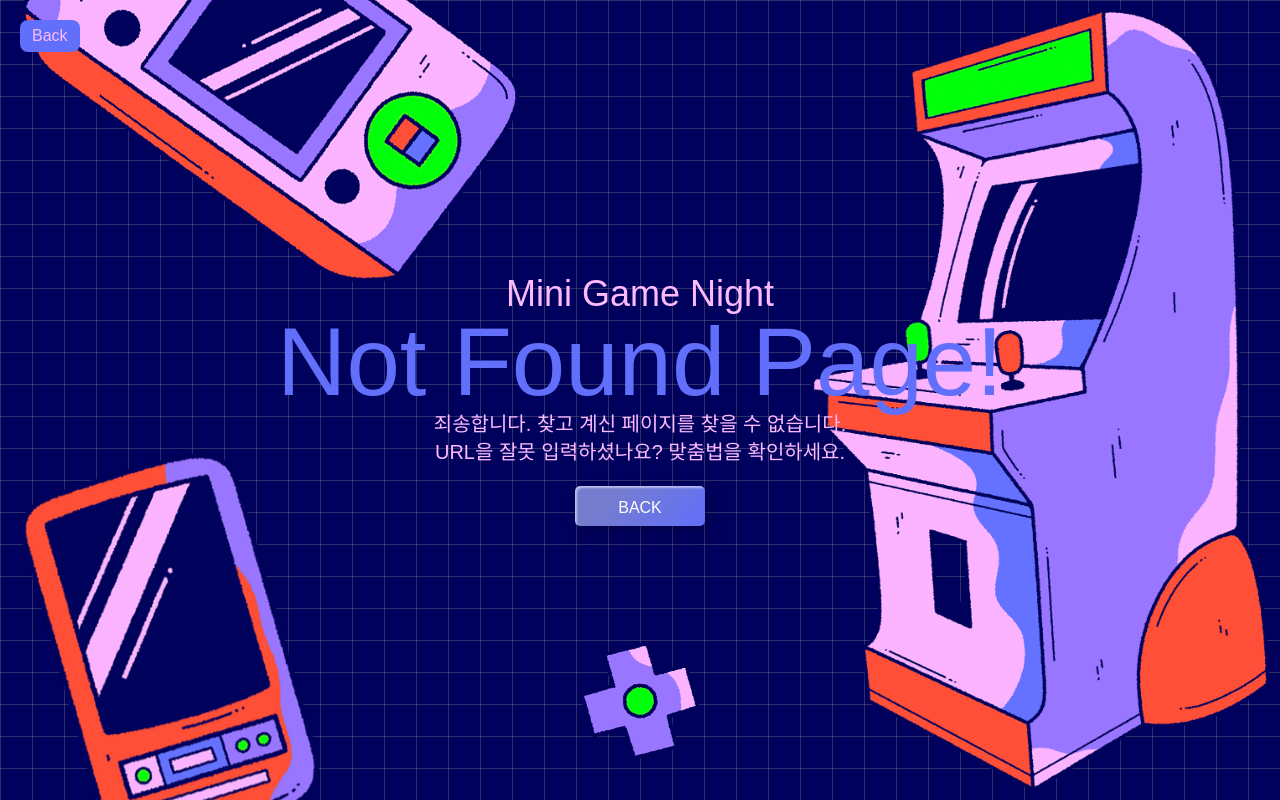
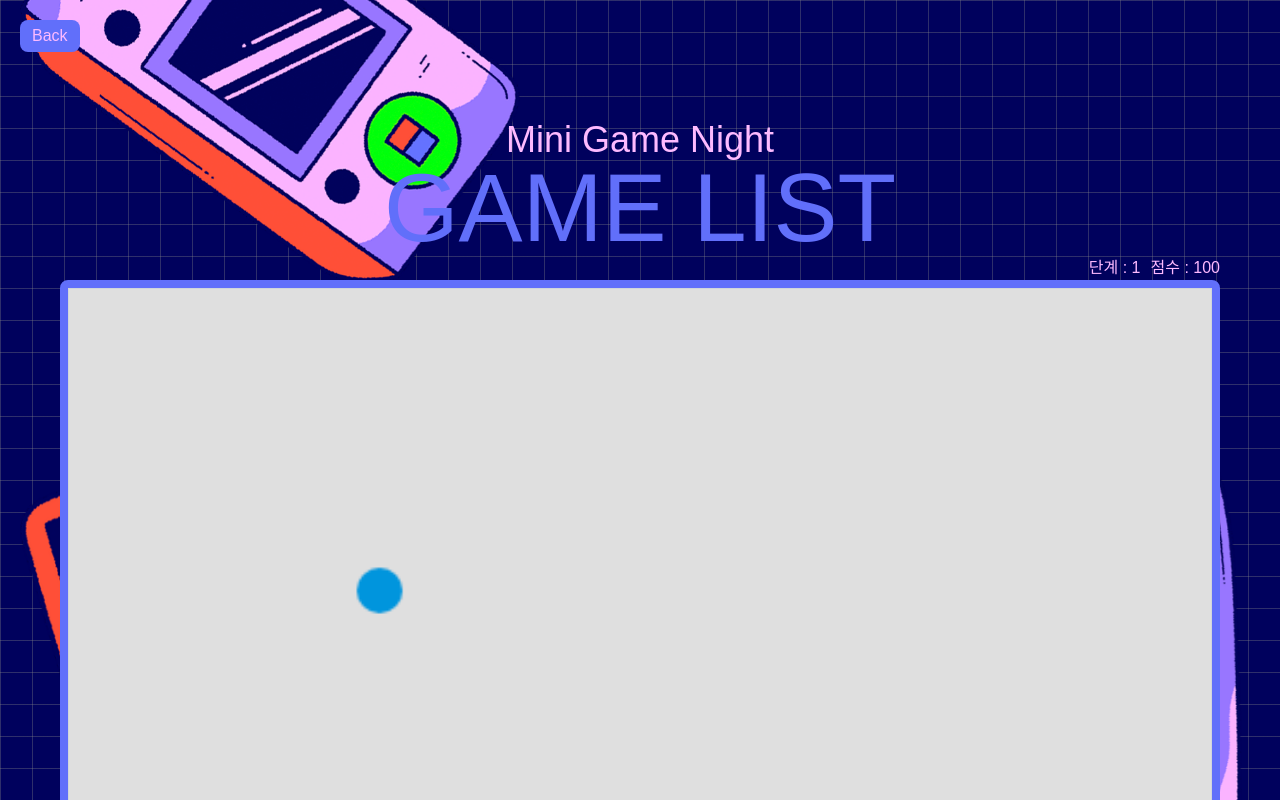
Before and after one commit to JinWan0823/game-project, a Next.js app: page /brickgame in a window 1280 px wide. Before the commit this address had no page. Shown: the top 800 px of the page. Built offline with nearby package versions, Linux system fonts and the light colour scheme; a web font is replaced by a local one.

Commit message:
✨ canvas 움직이는 공

```diff
--- /dev/null
+++ b/src/_components/brickgame/BrickGameBoard.tsx
@@ -0,0 +1,75 @@
+'use client';
+
+import { useEffect, useRef, useState } from 'react';
+
+export default function BrickGameBoard() {
+  const canvasRef = useRef<HTMLCanvasElement | null>(null);
+  const [ctx, setCtx] = useState<CanvasRenderingContext2D | null>(null);
+
+  const [x, setX] = useState(0);
+  const [y, setY] = useState(0);
+  const [dx, setDx] = useState(2);
+  const [dy, setDy] = useState(-2);
+
+  useEffect(() => {
+    const canvas = canvasRef.current;
+    if (canvas) {
+      const context = canvas.getContext('2d');
+      if (context) {
+        setCtx(context);
+      }
+    }
+  }, []);
+
+  const drawBall = () => {
+    if (!ctx) return;
+    ctx.beginPath();
+    ctx.arc(x, y, 10, 0, Math.PI * 2);
+    ctx.fillStyle = '#0095DD';
+    ctx.fill();
+    ctx.closePath();
+  };
+
+  const draw = () => {
+    if (!ctx) return;
+
+    ctx.clearRect(0, 0, canvasRef.current!.width, canvasRef.current!.height);
+    drawBall();
+  };
+
+  useEffect(() => {
+    const interval = setInterval(() => {
+      setX((prevX) => {
+        const newX = prevX + dx;
+        if (newX > canvasRef.current!.width || newX < 0) {
+          setDx(-dx);
+        }
+        return newX;
+      });
+
+      setY((prevY) => {
+        const newY = prevY + dy;
+        if (newY > canvasRef.current!.height || newY < 0) {
+          setDy(-dy);
+        }
+        return newY;
+      });
+    }, 10);
+
+    return () => clearInterval(interval);
+  }, [dx, dy]);
+
+  useEffect(() => {
+    draw();
+  }, [x, y]); // x와 y 값이 바뀔 때마다 draw 함수 호출
+  return (
+    <div className="w-full h-full relative">
+      <canvas
+        ref={canvasRef}
+        className="border border-gray-300 w-full h-full"
+        width={500}
+        height={500}
+      />
+    </div>
+  );
+}
--- /dev/null
+++ b/src/app/(route)/brickgame/page.tsx
@@ -0,0 +1,21 @@
+import BrickGameBoard from '@/_components/brickgame/BrickGameBoard';
+import CommonBg from '@/_components/common/CommonBg';
+import TitleWrap from '@/_components/common/TitleWrap';
+
+export default function BrickGame() {
+  return (
+    <main className="inner w-[1240px] py-[120px] mx-auto flex items-center justify-center">
+      <section className="z-[9999]">
+        <TitleWrap title="GAME LIST" />
+        <p className="text-right">
+          <span>단계 : 1</span>
+          <span className="ml-[10px]">점수 : 100</span>
+        </p>
+        <div className="w-[1160px]  bg-[#dfdfdf] rounded-lg border-8 border-[--pointcolor] relative">
+          <BrickGameBoard />
+        </div>
+      </section>
+      <CommonBg />
+    </main>
+  );
+}
```
